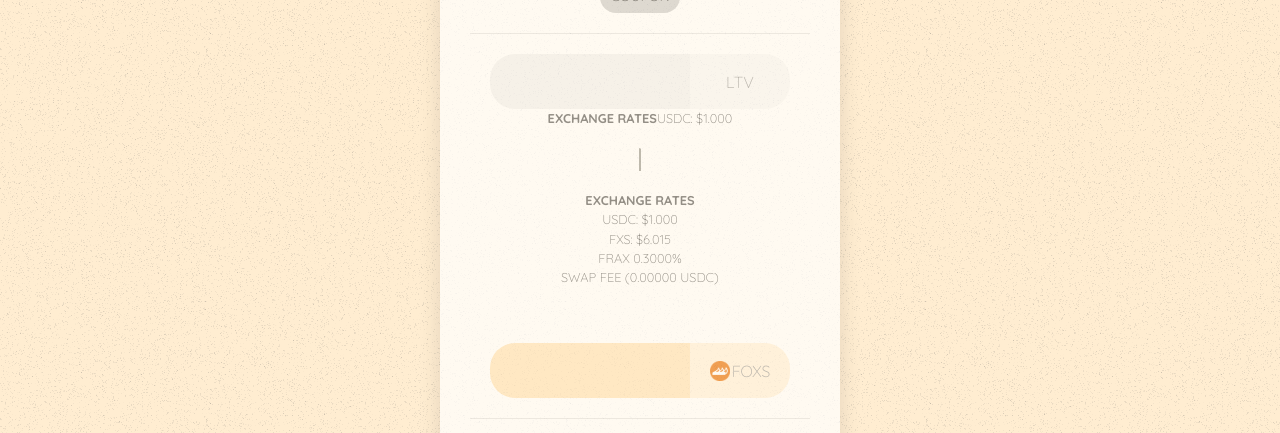
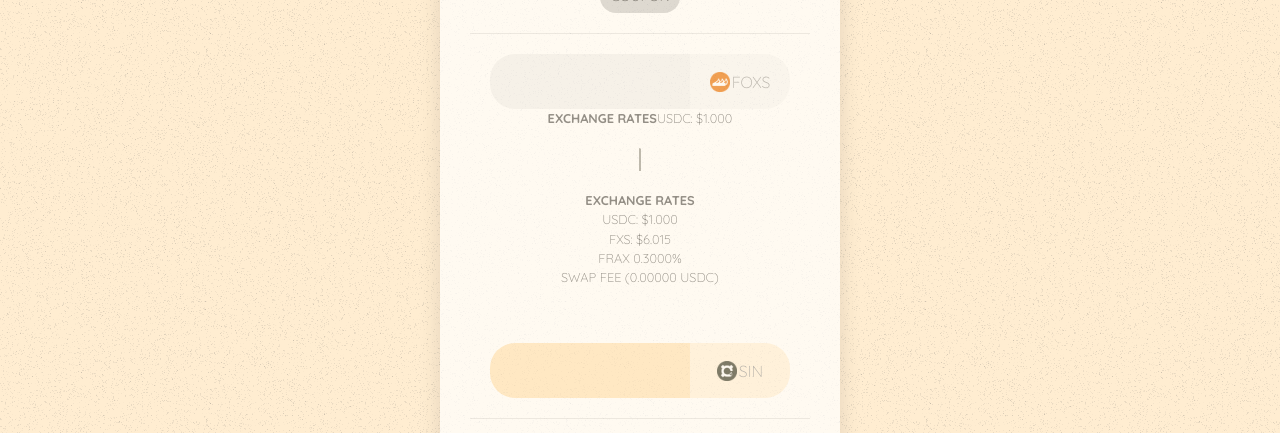
Before and after one commit to FOX-Finance/FOX-frontend, a Vue app in the folder frontend/: page /coupon in a window 1280 px wide. Shown: the part 212-645 px from the top of the page. Built offline with nearby package versions, Linux system fonts and the light colour scheme.

Commit message:
Add sin icons

```diff
--- a/frontend/src/components/Coupon.vue
+++ b/frontend/src/components/Coupon.vue
@@ -1,9 +1,9 @@
 <template>
   <div class="uk-width-1-1">
     <hr />
-    <div class="uk-inline">
+    <div class="uk-inline form-icon">
       <a class="uk-form-icon uk-form-icon-flip input-form-icon" href="#"
-        ><span>LTV</span></a
+        ><img src="../img/foxs-icon.png" style="width: 20px" /><span>FOXS</span></a
       >
       <input
         class="uk-input input-form uk-form-width-medium uk-form-large"
@@ -30,7 +30,7 @@
     </div>
     <div class="uk-inline form-icon">
       <a class="uk-form-icon uk-form-icon-flip input-form-icon" href="#"
-        ><img src="../img/foxs-icon.png" style="width: 20px" /><span>FOXS</span></a
+        ><img src="../img/sin-icon.png" style="width: 20px" /><span>SIN</span></a
       >
       <input
         readonly
```
